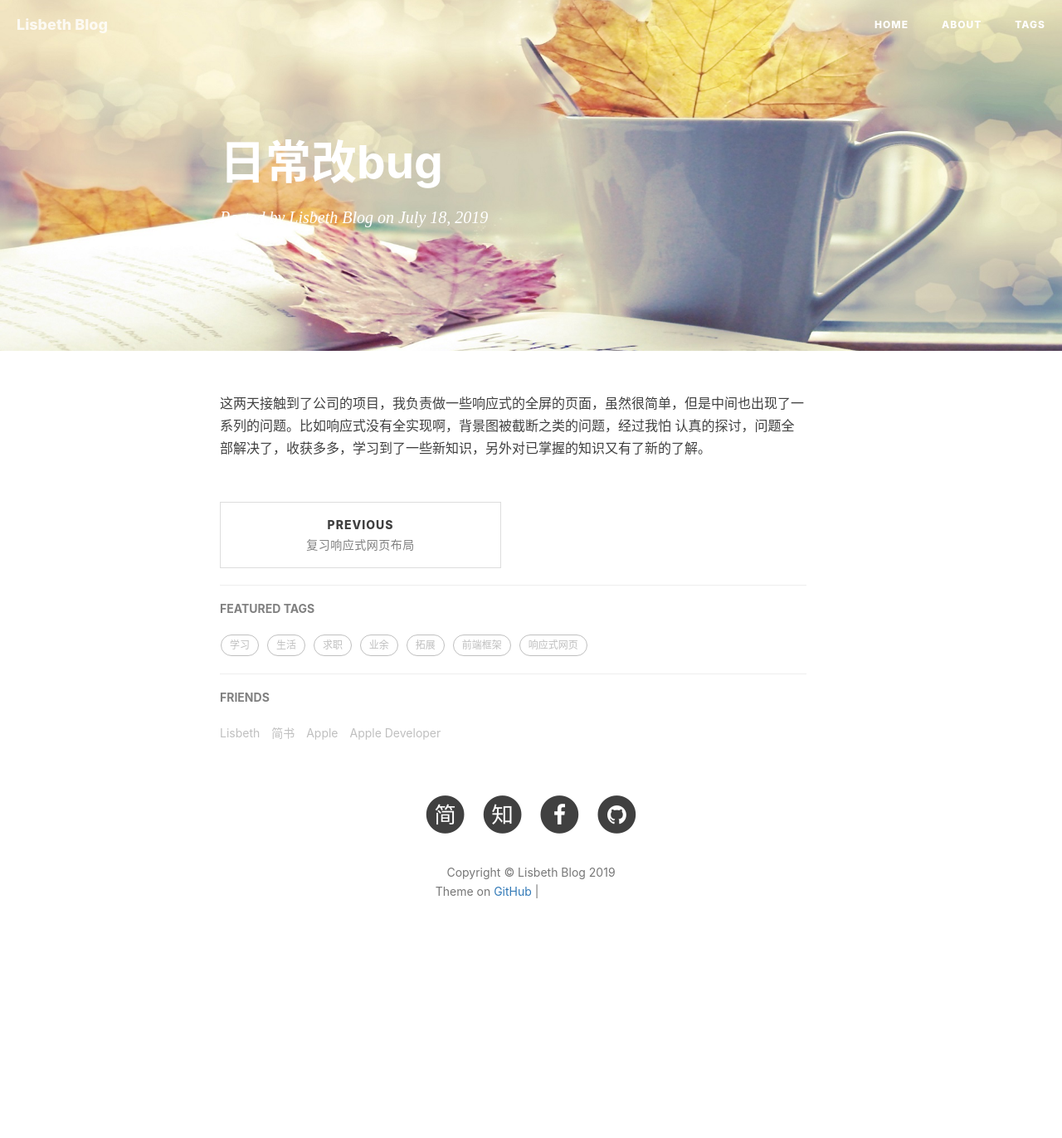
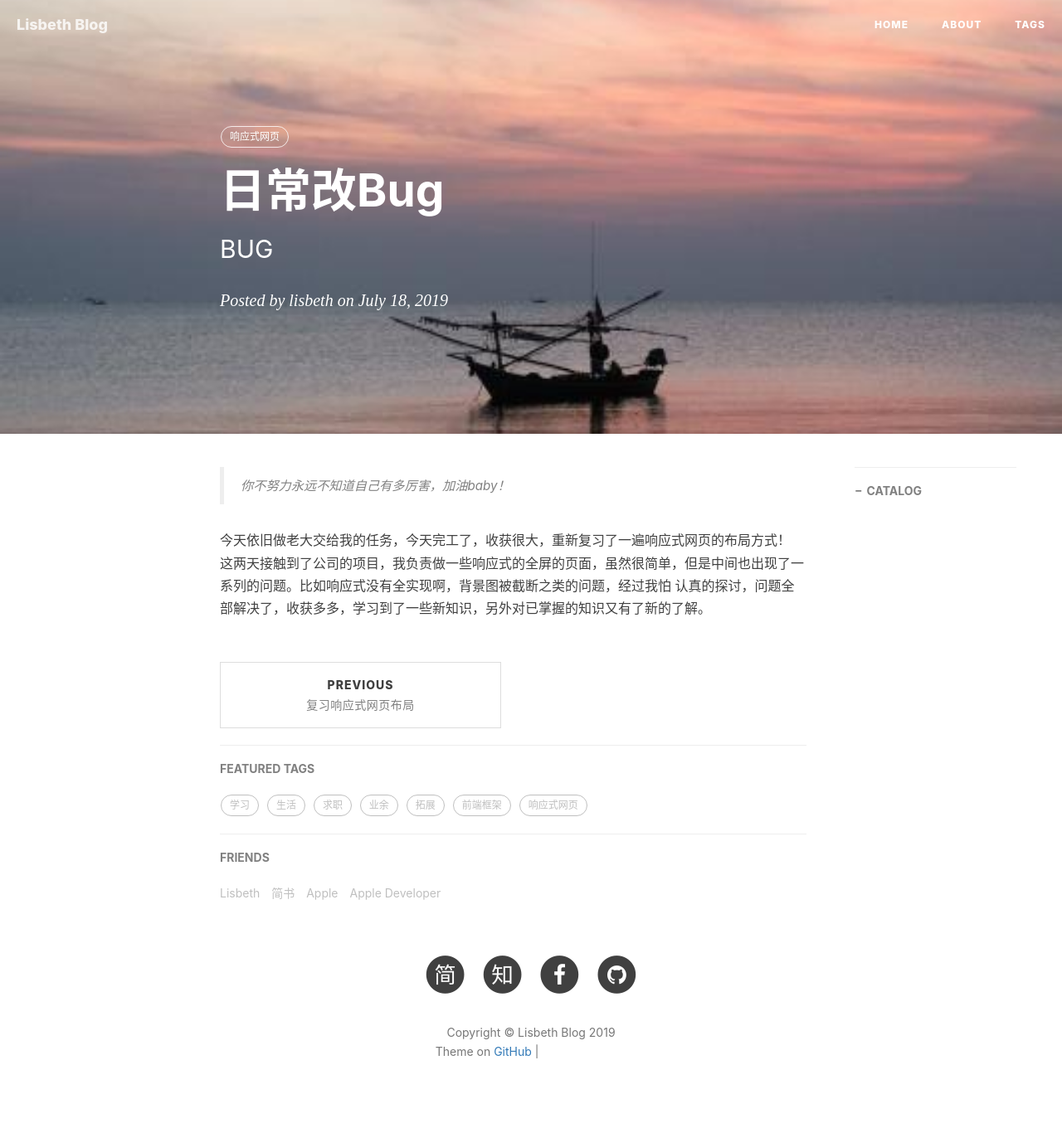
Before and after one commit to lisbeth0720/lisbeth0720.github.io, a Jekyll site: the page built from _posts/2019-07-18-日常改Bug.md, in a window 1280 px wide. Shown: the whole page at 83% size. Built offline with Jekyll 4.4.1, drawn with Linux system fonts in a browser that asks for light colours; nearby versions of some CDN libraries; our own code applies the rules of GitHub Pages for plain Markdown files; comment, search, counter and statistics services are not loaded; before the commit the page ends 1179 px from its top, so only the background shows below that; grey boxes are pictures that could not be loaded.

Commit message:
Update 2019-07-18-日常改Bug.md

```diff
--- a/_posts/2019-07-18-日常改Bug.md
+++ b/_posts/2019-07-18-日常改Bug.md
@@ -1,2 +1,16 @@
+---
+layout:     post
+title:        日常改Bug
+subtitle:    "BUG"
+date:       2019-07-18
+author:     lisbeth
+header-img: img/img_six.jpg
+catalog: true
+tags:
+    - 响应式网页
+---
+>你不努力永远不知道自己有多厉害，加油baby！
+
+今天依旧做老大交给我的任务，今天完工了，收获很大，重新复习了一遍响应式网页的布局方式！
 这两天接触到了公司的项目，我负责做一些响应式的全屏的页面，虽然很简单，但是中间也出现了一系列的问题。比如响应式没有全实现啊，背景图被截断之类的问题，经过我怕
 认真的探讨，问题全部解决了，收获多多，学习到了一些新知识，另外对已掌握的知识又有了新的了解。
```
